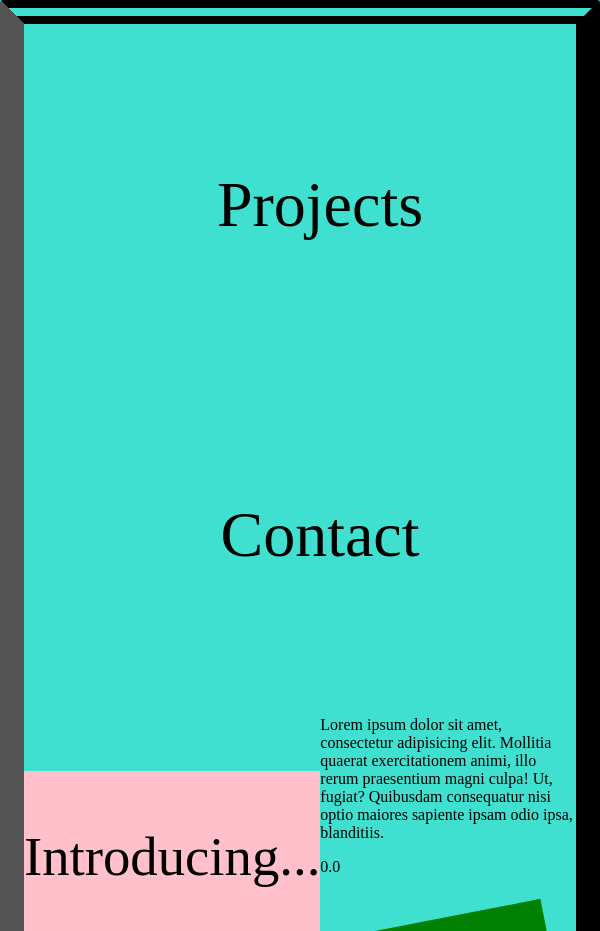
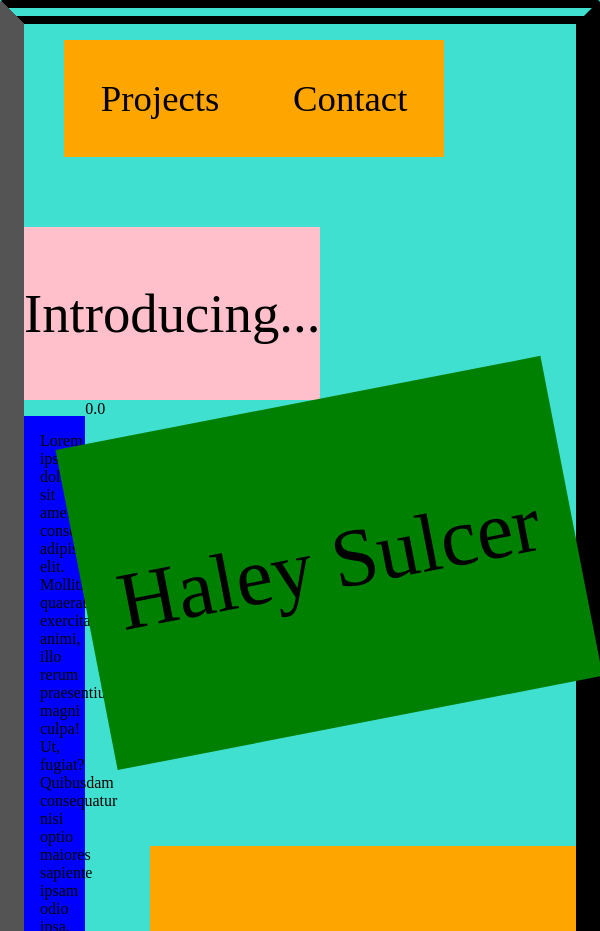
Before and after one commit to Tsardines/dolly, a website: page index.html in a window 600 px wide. Shown: the top 931 px of the page. Drawn offline with Linux system fonts and the light colour scheme.

Commit message:
small change to query.css

```diff
--- a/styles/query.css
+++ b/styles/query.css
@@ -88,13 +88,14 @@
   }
 
   .nav-ul {
-    display: block;
+    display: flex;
   }
 
   .nav-ul li {
-    font-size: 4em;
+    background-color: orange;
+    font-size: 2.3em;
     list-style-type: none;
-    padding: 2em;
+    padding: 1em;
     text-align: center;
   }
 
@@ -124,8 +125,26 @@
       text-align: right;
     }
 
+  .middle-third {
+    display: flex;
+    justify-content: space-around;
+  }
+
+  .about {
+    background-color: blue;
+    float: left;
+    margin-top: 1em;
+    padding: 0 1em 0 1em;
+    width: 50%;
+  }
+
 
 }
+
+
+
+
+
 
 
 
```
